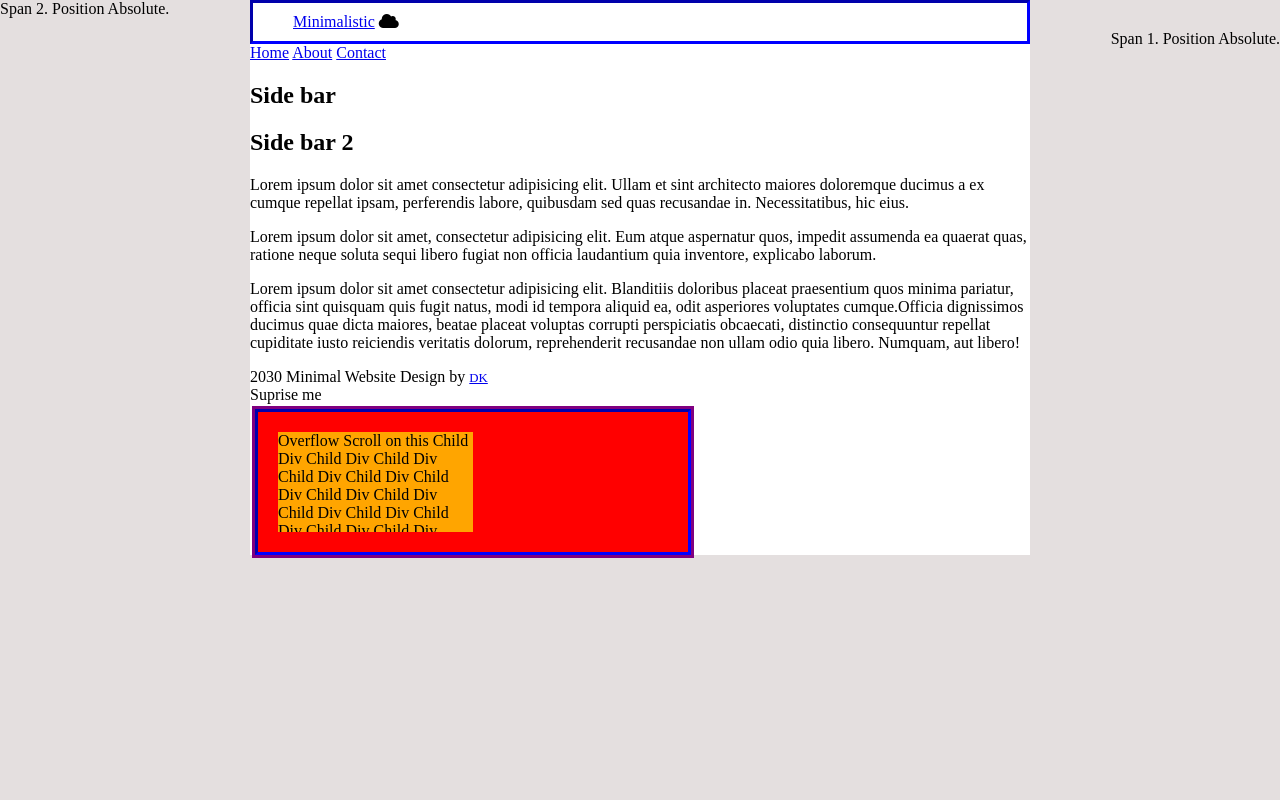
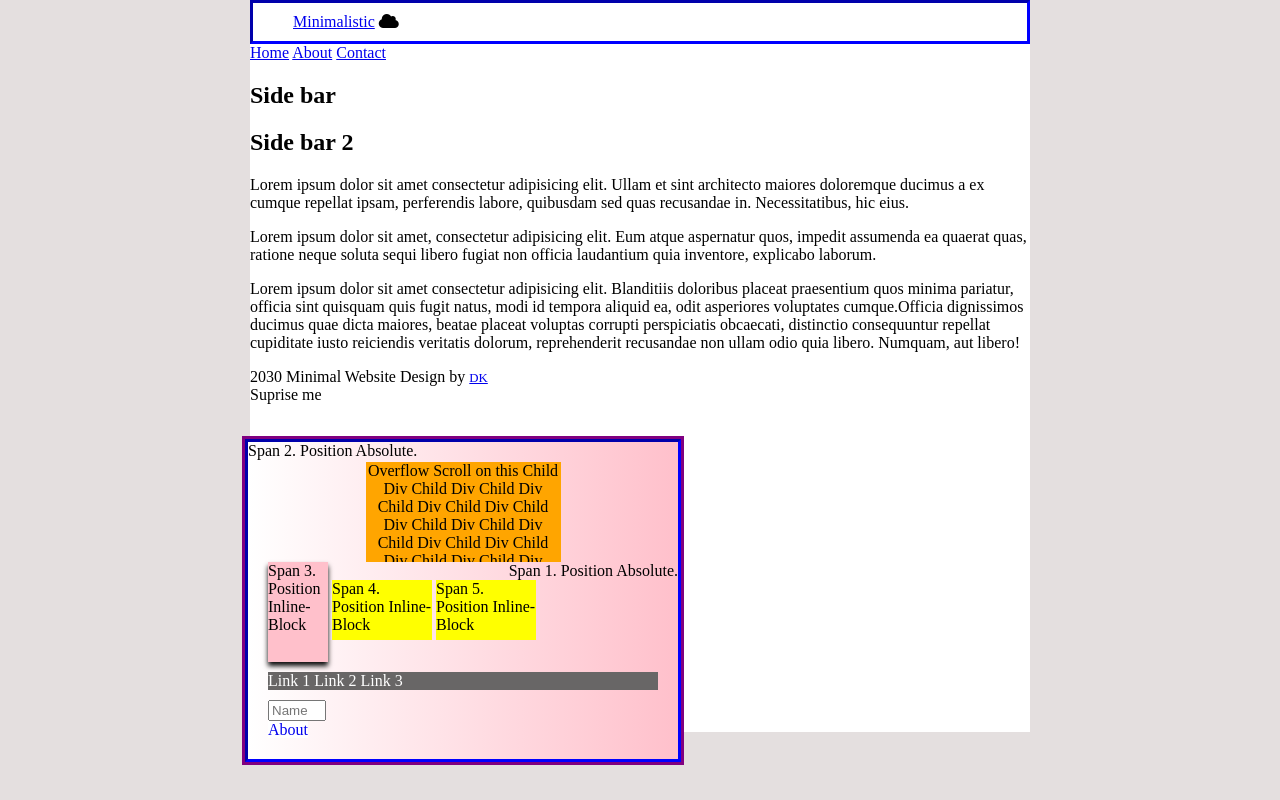
Before and after one commit to dan-kiss-dev-this/html_base_site, a plain HTML site: page index.html in a window 1280 px wide. Both pictures are taken after a click on the element "Suprise me". Drawn offline with Linux system fonts and the light colour scheme.

Commit message:
add styling like box shadow, attribute based styling, transition and gradient

```diff
--- a/css/style.css
+++ b/css/style.css
@@ -1,5 +1,4 @@
 body {
-  /* color: red; */
   background: rgb(228, 223, 223);
   margin: 0;
   font-size: 100%
@@ -17,16 +16,20 @@ body {
   border: 3px inset blue
 }
 
+.dk {
+  font-size: .8em;
+}
+
 .one {
   width: 50%;
-  background-color: red;
+  background-image: linear-gradient(to right, white, pink);
   margin: 5px;
   padding: 20px;
   outline-style: solid;
   outline-color: purple;
   border: 3px inset #0000ff;
   display: none;
-  position: static;
+  position: relative;
   top: 30px;
   right: 10px;
 }
@@ -40,11 +43,13 @@ body {
   background-color: orange;
   height:100px;
   overflow: scroll;
+  margin: auto;
+  text-align: center;
 }
 
 .three {
   position: absolute;
-  top: 30px;
+  top: 120px;
   right: 0
 }
 
@@ -54,6 +59,54 @@ body {
   left: 0
 }
 
-.dk {
-  font-size: .8em;
+.five {
+  display: inline-block;
+  height: 100px;
+  width: 60px;
+  background-color:pink;
+  box-shadow: 0px 4px 5px rgb(12, 11, 11);
 }
+
+.six {
+  display: inline-block;
+  height: 60px;
+  background-color: yellow;
+  width: 100px;
+}
+
+.six:hover{
+  opacity: 0.5;
+}
+
+.seven {
+  background: rgb(104, 102, 102);
+  color: white;
+  margin: 10px 0
+}
+
+.seven a:hover {
+  background: blue;
+}
+
+.link{
+  background-color: white;
+  text-decoration: none;
+}
+
+.link:hover {
+  color: orange;
+}
+
+.ink:active {
+  color: blue;
+}
+
+.input {
+  width:50px;
+}
+
+.input[type=text]:focus {
+  background-color: paleturquoise;
+  transition: width 0.3s ease-in-out;
+  width: 50%;
+}
--- a/index.html
+++ b/index.html
@@ -46,7 +46,21 @@
       <div class="two">Overflow Scroll on this Child Div Child Div Child Div Child Div Child Div Child Div Child Div
         Child Div Child Div Child
         Div Child Div Child Div Child Div Child Div Child Div Child Div Child Div Child Div Child Div</div>
-      <span class="three">Span 1. Position Absolute.</span><span class="four">Span 2. Position Absolute.</span>
+      <span class="three">Span 1. Position Absolute.</span>
+      <span class="four">Span 2. Position Absolute.</span>
+      <span class="five">Span 3. Position Inline-Block</span>
+      <span class="six">Span 4. Position Inline-Block</span>
+      <span class="six">Span 5. Position Inline-Block</span>
+      <div class="seven">
+        <a>Link 1</a>
+        <a>Link 2</a>
+        <a>Link 3</a>
+      </div>
+      <input placeholder="Name" class="input" type="text">
+      <div>
+        <a href="about.html" class="link">About</a>
+      </div>
+
     </div>
   </div>
   <script src="js/scripts.js"></script>
```
